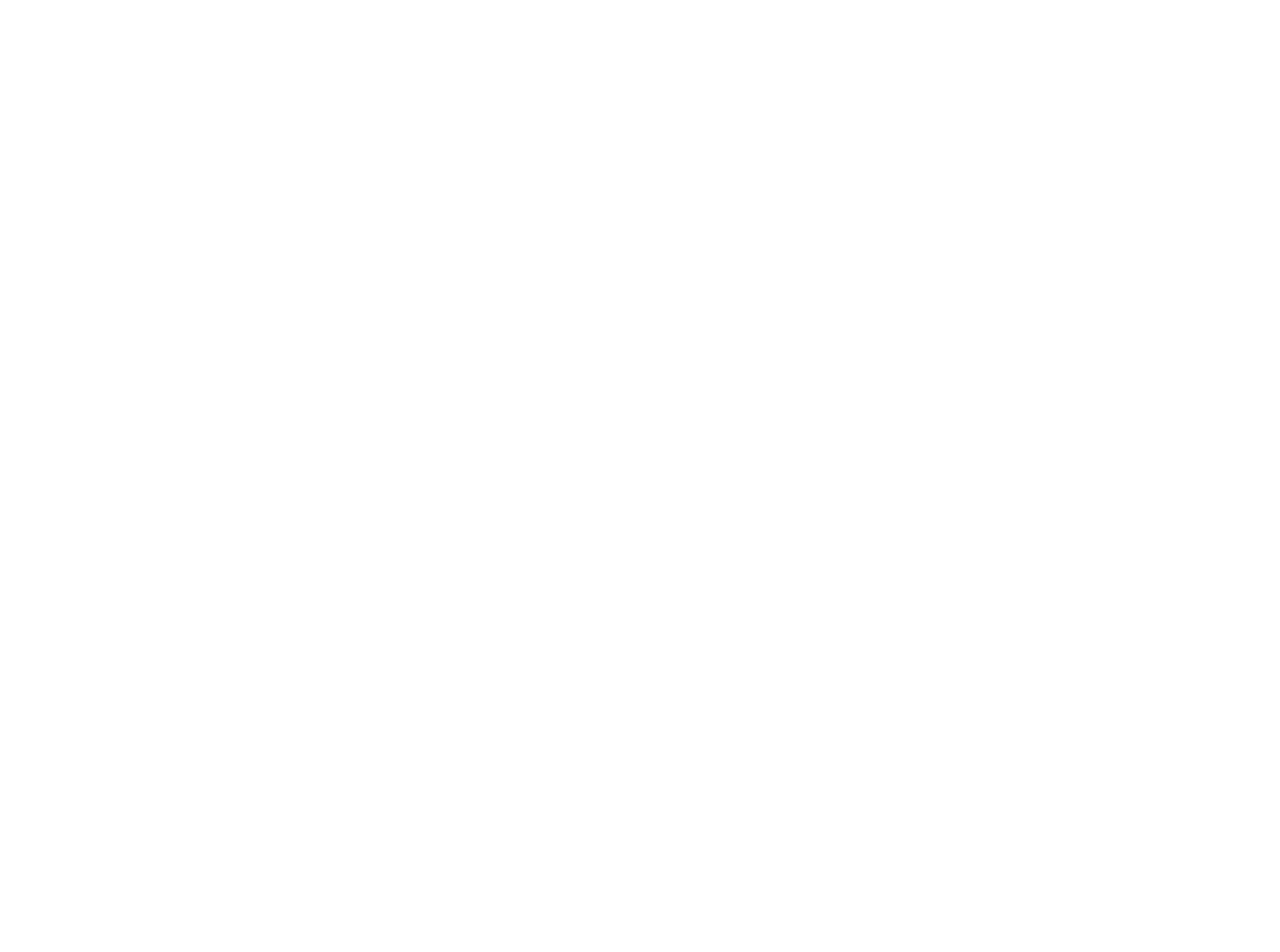
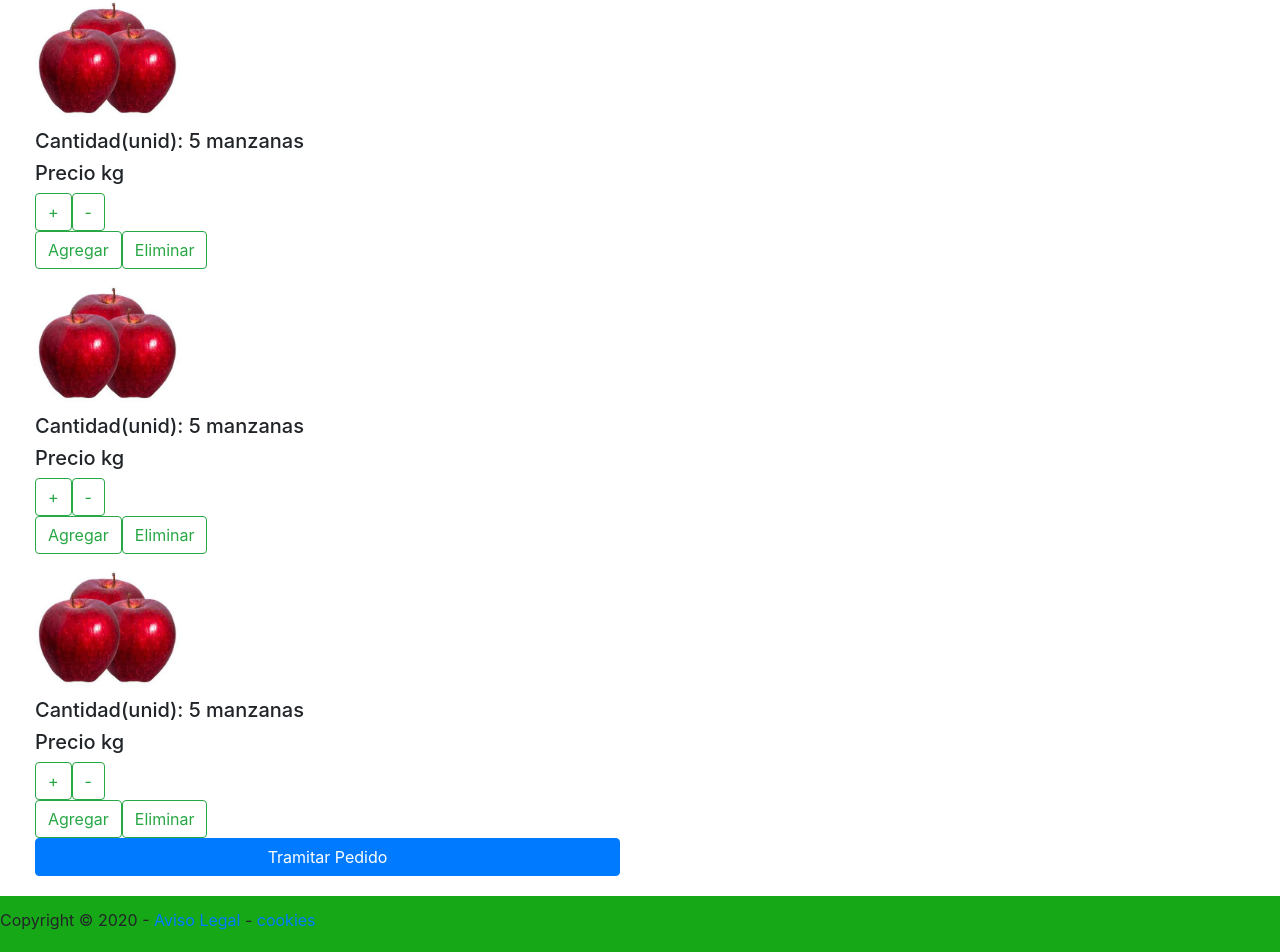
Before and after one commit to JPfstack/proyectoFinal, an Angular app: page /carrito in a window 1280 px wide. Shown: the part 162-1114 px from the top of the page. Before the commit the page ends 800 px from the top, so only its background shows below. Built offline with nearby package versions, Linux system fonts and the light colour scheme; a web font is replaced by a local one.

Commit message:
Estructura del componente carrito

```diff
--- a/src/app/componentes/administrador/administrador.component.css
+++ b/src/app/componentes/administrador/administrador.component.css
@@ -8,6 +8,7 @@
 
 #contenedor {
      background-color: #66bb6a;
+     margin-top: 75px;
 
 }
 
--- a/src/app/componentes/cart/cart.component.css
+++ b/src/app/componentes/cart/cart.component.css
@@ -0,0 +1,34 @@
+.container{
+    width: 100%;
+    padding: 0;
+}
+
+.container-cart{
+margin-top: 70px;
+    width: 50%;
+    padding: 20px;
+
+}
+
+.container-cart img{
+    width: 30%;
+}
+
+.container h1{
+    text-align: center;
+    align-content: center;
+    font-family: 'Kalam', 'Martel';
+    color: orangered;
+
+}
+
+#btn-eliminar-agregar{
+   display: flex;
+   flex-wrap: wrap;
+}
+
+.btn-tramitar-pedido{
+    width: 30%;
+    align-content: center;
+    text-align: center;
+}
--- a/src/app/componentes/cart/cart.component.html
+++ b/src/app/componentes/cart/cart.component.html
@@ -1 +1,49 @@
-<p>cart works!</p>
+<div class="container-fluid">
+    <div class="container-cart">
+        <div class="row">
+            <h1>Esta es su cesta de Frutas</h1>
+            <div class="col-sm-10">
+                <a href=""> <img src="../../../assets/manzana-roja-importada.jpeg" alt=""> </a>
+                <h5>Cantidad(unid): 5 manzanas</h5>
+                <h5>Precio kg</h5>
+                <button type="button" class="btn btn-outline-success">+</button>
+                <button type="button" class="btn btn-outline-success">-</button>
+                <div id="btn-agregar-eñiminar">
+                    <button type="button" class="btn btn-outline-success">Agregar</button>
+                    <button type="button" class="btn btn-outline-success">Eliminar</button>
+
+                </div>
+            </div>
+            <div class="col-sm-10">
+                <a href=""> <img src="../../../assets/manzana-roja-importada.jpeg" alt=""> </a>
+                <h5>Cantidad(unid): 5 manzanas</h5>
+                <h5>Precio kg</h5>
+                <button type="button" class="btn btn-outline-success">+</button>
+                <button type="button" class="btn btn-outline-success">-</button>
+                <div id="btn-agregar-eñiminar">
+                    <button type="button" class="btn btn-outline-success">Agregar</button>
+                    <button type="button" class="btn btn-outline-success">Eliminar</button>
+
+                </div>
+
+            </div>
+            <div class="col-sm-10">
+                <a href=""> <img src="../../../assets/manzana-roja-importada.jpeg" alt=""> </a>
+                <h5>Cantidad(unid): 5 manzanas</h5>
+                <h5>Precio kg</h5>
+                <button type="button" class="btn btn-outline-success">+</button>
+                <button type="button" class="btn btn-outline-success">-</button>
+                <div id="btn-agregar-eñiminar">
+                    <button type="button" class="btn btn-outline-success">Agregar</button>
+                    <button type="button" class="btn btn-outline-success">Eliminar</button>
+
+                </div>
+
+            </div>
+        </div>
+        <div class="btn-tramitar">
+            <button type="button" class="btn btn-primary btn-sm-4 btn-block">Tramitar Pedido</button>
+        </div>
+    </div>
+
+</div>
--- a/src/app/componentes/productos/productos.component.css
+++ b/src/app/componentes/productos/productos.component.css
@@ -15,6 +15,7 @@
     background-size: cover;
     background-repeat: no-repeat;
     width: 99vw;
+    margin-top: 75px;
 }
 
 .carteles {
```
Also changed, not shown: src/app/componentes/ifruit/ifruit.component.css (line endings or trailing spaces).
